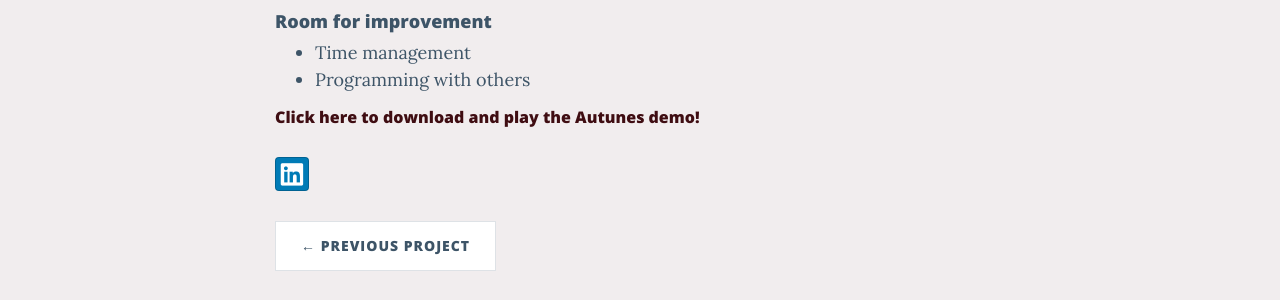
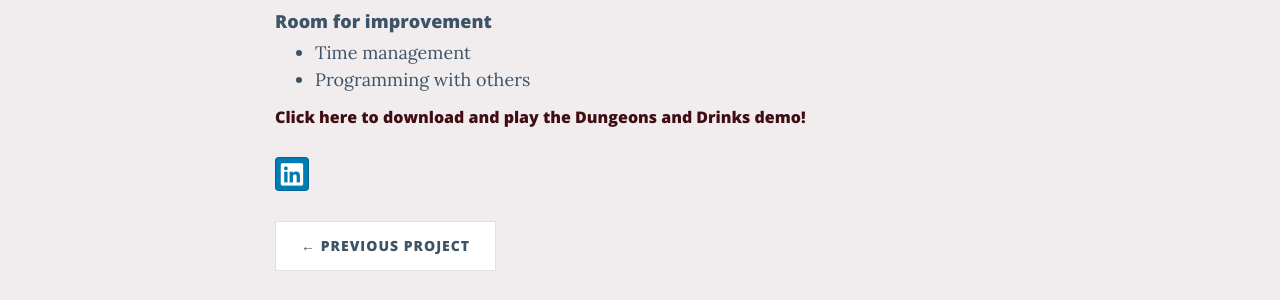
Before and after one commit to samanthemum/samanthemum.github.io, a Jekyll site: the page built from _posts/2022-04-01-dungeons.md, in a window 1280 px wide and 900 px high, scrolled down 1213 px. Shown: the part 345-645 px from the top of the window. Built offline with Jekyll 4.4.1, drawn with Linux system fonts in a browser that asks for light colours; nearby versions of some CDN libraries.

Commit message:
Fixed text!

```diff
--- a/_posts/2022-04-01-dungeons.md
+++ b/_posts/2022-04-01-dungeons.md
@@ -28,4 +28,4 @@ Dungeons and Drinks was created for the 2022 Chillennium competition. I created
 * Time management
 * Programming with others
 
-<h6><a href="https://samanthemum.itch.io/dungeons-and-drinks">Click here to download and play the Autunes demo!</a></h6>
+<h6><a href="https://samanthemum.itch.io/dungeons-and-drinks">Click here to download and play the Dungeons and Drinks demo!</a></h6>
```
